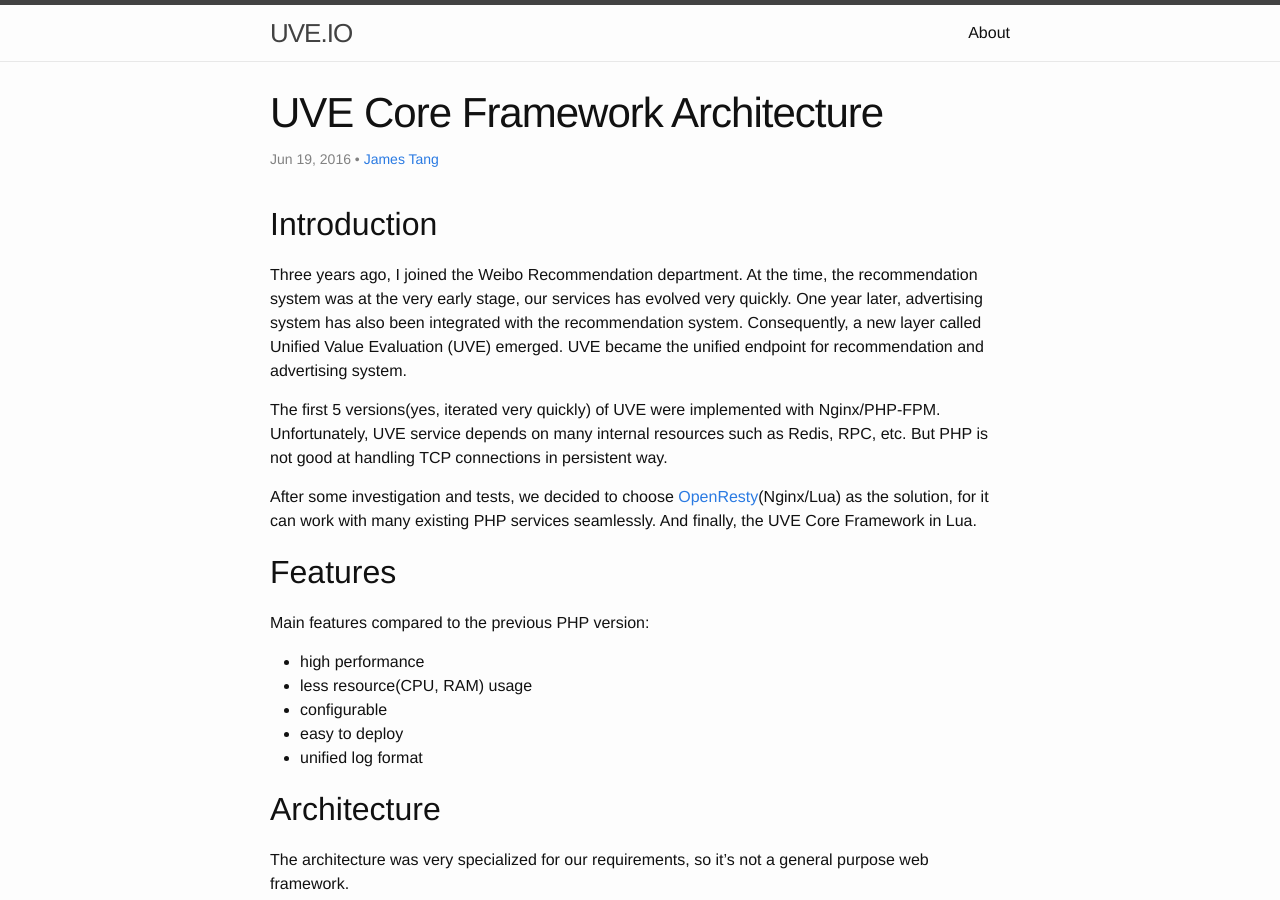
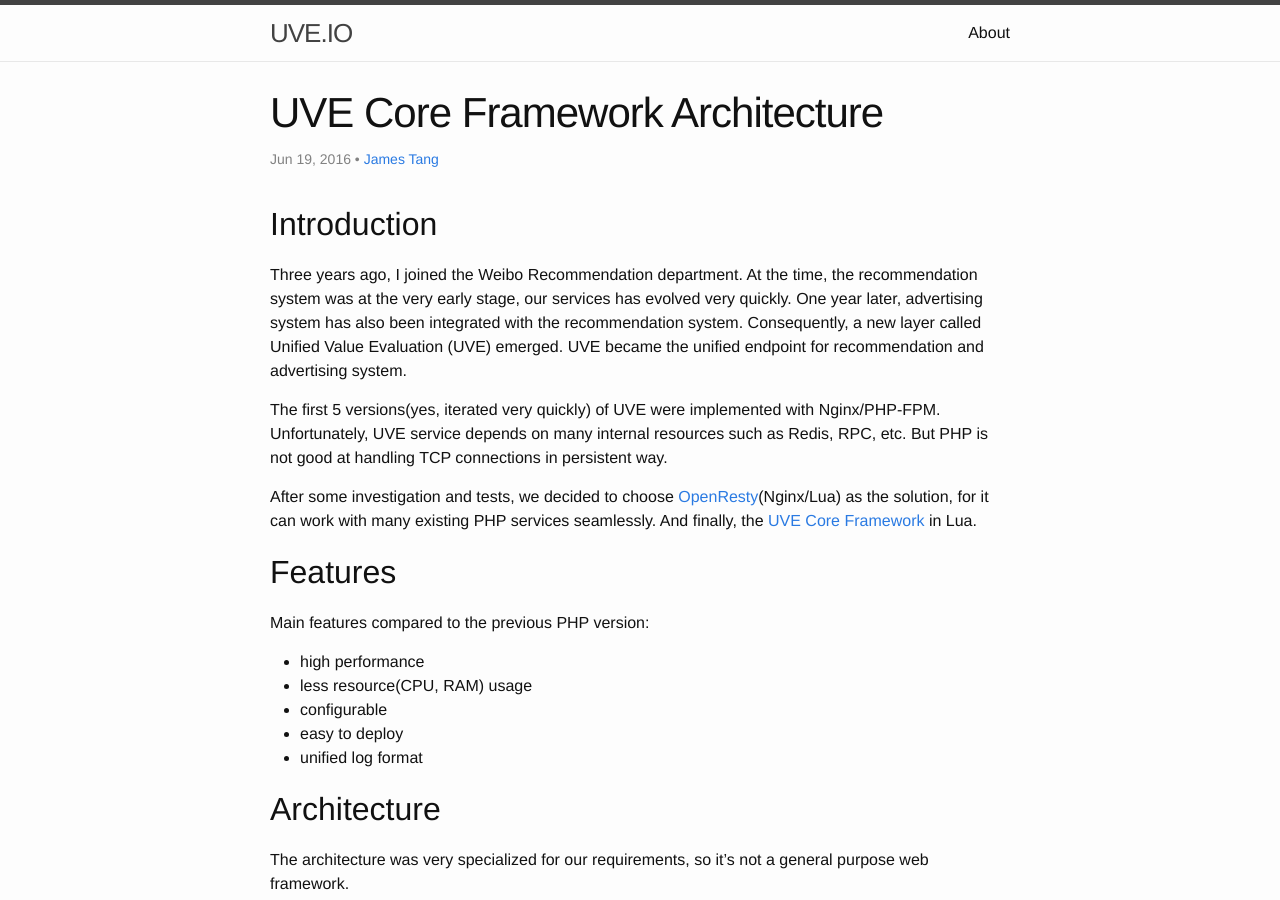
Before and after one commit to lution/uveio.github.io, a Jekyll site: the page built from _posts/2016-06-19-uve-core-framework-architecture.markdown, in a window 1280 px wide and 900 px high. Built offline with Jekyll 4.4.1, drawn with Linux system fonts in a browser that asks for light colours; part of the change alters nothing that is shown.

```diff
--- a/_posts/2016-06-19-uve-core-framework-architecture.markdown
+++ b/_posts/2016-06-19-uve-core-framework-architecture.markdown
@@ -23,7 +23,7 @@ Unfortunately, UVE service depends on many internal resources such as Redis, RPC
 But PHP is not good at handling TCP connections in persistent way.
 
 After some investigation and tests, we decided to choose [OpenResty](https://openresty.org/en/)(Nginx/Lua) as the solution, for
-it can work with many existing PHP services seamlessly. And finally, the UVE Core Framework
+it can work with many existing PHP services seamlessly. And finally, the [UVE Core Framework](https://github.com/uveio/uve_core)
 in Lua.
 
 ## Features
```
